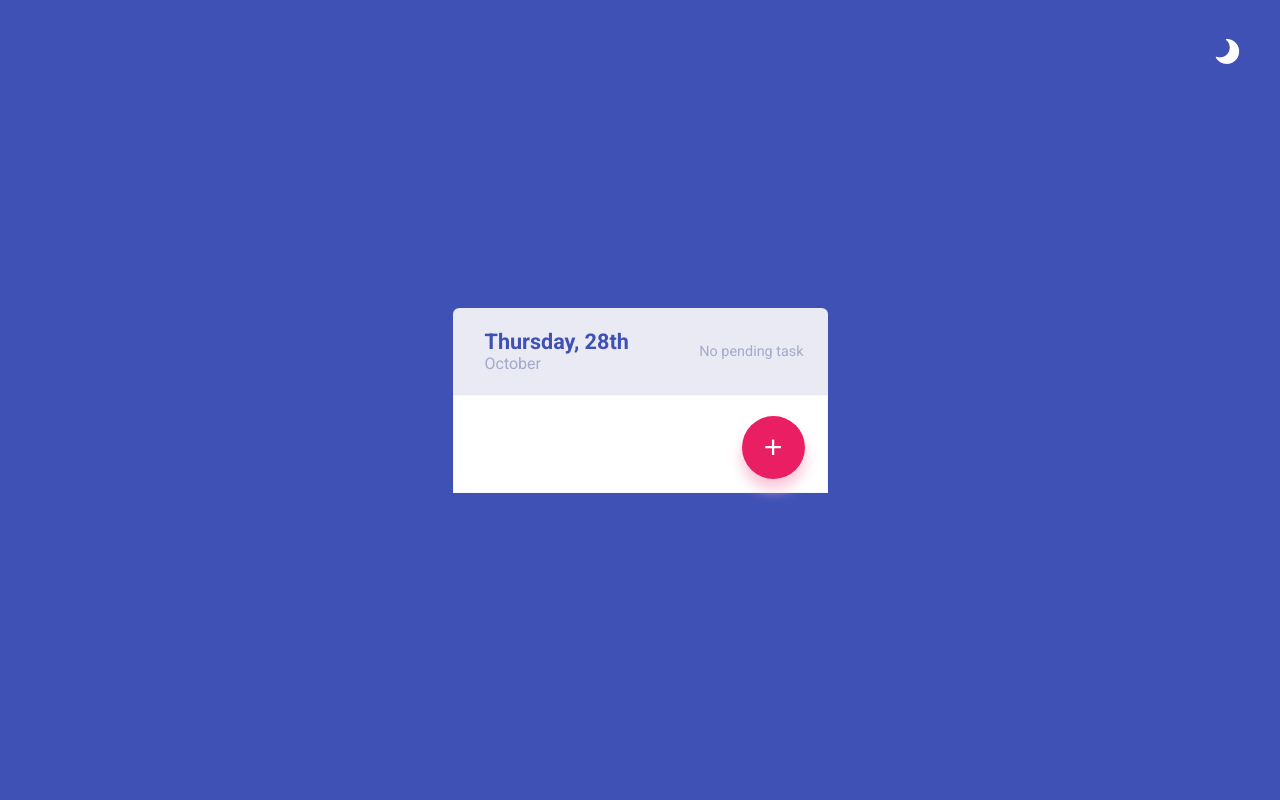
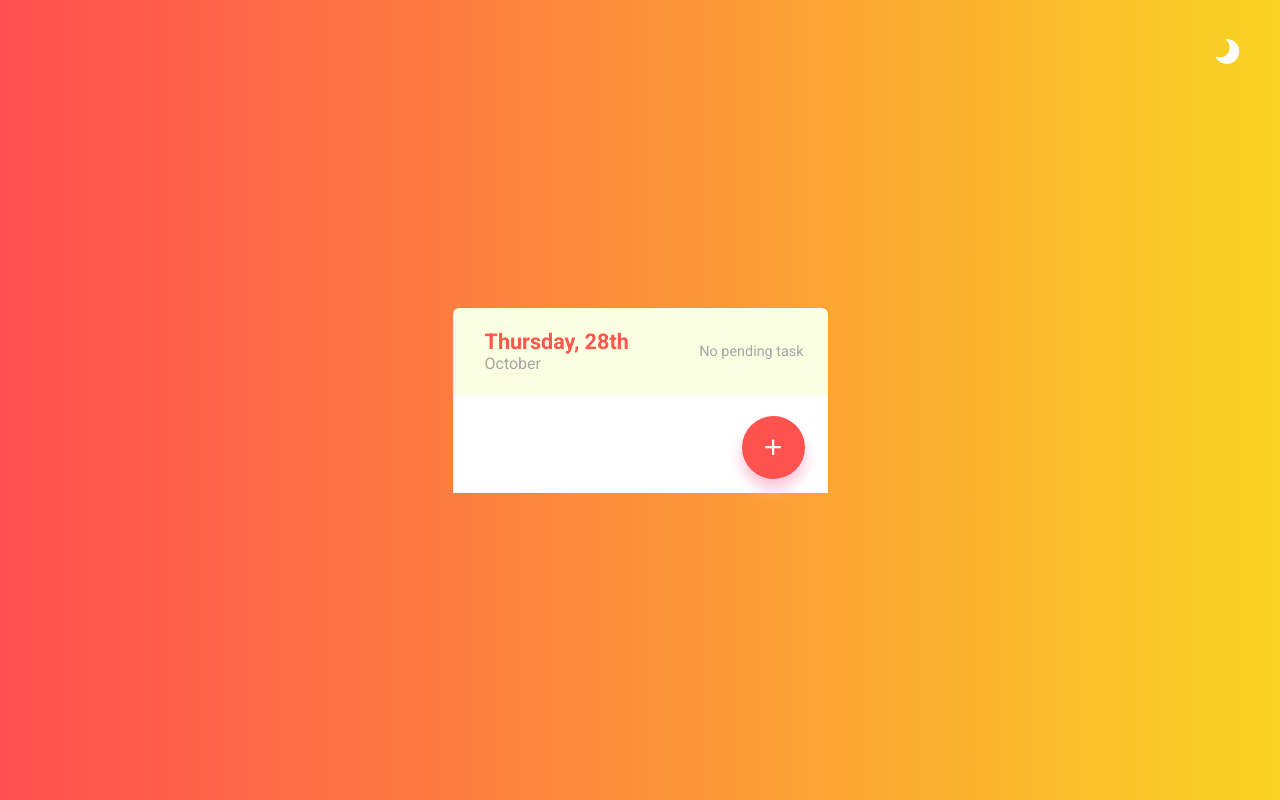
Before and after one commit to lillae/JS-Todo, a website: page index.html in a window 1280 px wide. Drawn offline with Linux system fonts and the light colour scheme.

Commit message:
changed styles

```diff
--- a/styles/todo.scss
+++ b/styles/todo.scss
@@ -1,4 +1,4 @@
-$blue: #3f51b5;
+$blue: linear-gradient(to right, #ff4e50, #f9d423);
 $pink: rgb(233, 30, 99);
 $blueGrey: #71789c;
 $lightGrey: #9ca1ba;
@@ -20,28 +20,33 @@ $purple2: rebeccapurple;
 
 :root {
   --bg: #{$blue};
-  --header: #{$header};
+  --header: #fbffe1;
   --border: #{$border};
   --taskbody: #{$task};
   --shadow: #{$shadow};
   --modal: #{$task};
-  --btn: #{$pink};
+  --btn: #fe524e;
   --btnBorder: transparent;
-  --hoverBorder: #{$pink};
-  --hoverColor: #{$pink};
-  --ft: #{$blue};
-  --focus: #{$lightGrey};
-  --taskFt: #{$blueGrey};
-  --taskFt2: #{$blueGrey};
+  --hoverBorder: #fe524e;
+  --hoverColor: #fe524e;
+  --ft: #ff574d;
+  --focus: #fe524e;
+  --taskFt: #fe524e;
+  --taskFt2: #fe524e;
   --modalInput: #{$blueGrey};
-  --plus: #{$pink};
+  --plus: #fe524e;
   --btnColor: white;
-  --pink: #{$pink};
+  --pink: #fe524e;
   --footer-input: #{$blueGrey};
 }
 
 .dark {
-  --bg: #{$darkblue};
+  --bg: linear-gradient(
+    90deg,
+    rgba(16, 18, 28, 1) 0%,
+    rgba(51, 52, 75, 1) 47%,
+    rgba(18, 20, 29, 1) 100%
+  );
   --header: #{$darkHeader};
   --border: #{$darkBorder};
   --taskbody: #141622;
@@ -127,12 +132,12 @@ body {
       color: var(--ft);
     }
     h3 {
-      color: #a4aaca;
+      color: #a5a5a5;
       font-size: 1rem;
       font-weight: 400;
     }
     span {
-      color: #a4aaca;
+      color: #a5a5a5;
       font-size: 0.9rem;
     }
   }
@@ -166,31 +171,31 @@ body {
           pointer-events: none;
         }
         i.far.fa-circle {
-          color: #e9eaf480;
+          color: #e9edd0;
         }
         i.fas.fa-check-circle {
           color: var(--pink);
         }
 
         .task-text {
-          color: #71789c;
+          color: #8b8b8b;
           font-size: 1rem;
           margin-left: 25px;
         }
         .completed {
-          color: #71789c;
+          color: #8b8b8b;
           font-size: 1rem;
           margin-left: 25px;
           text-decoration: line-through;
         }
       }
       span {
-        color: #a6aac2;
+        color: #ababab;
         font-size: 0.9rem;
         margin-right: 15px;
       }
       .far.fa-trash-alt {
-        color: #a6aac2;
+        color: #ababab;
         cursor: pointer;
         &:hover {
           color: var(--pink);
```
Also changed, not shown: styles/todo.css.
